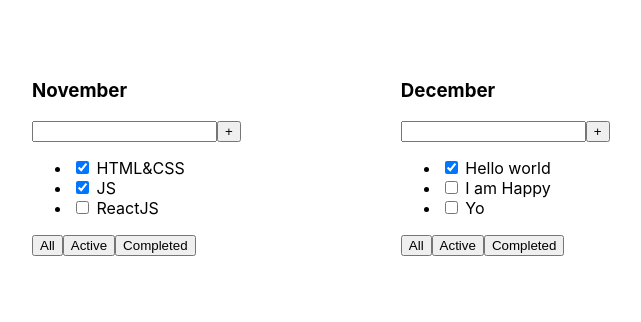
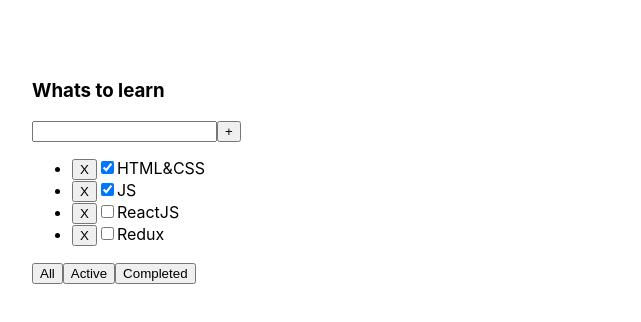
Before and after one commit to saw-code/todolist-ts, a React (Create React App) app: page / in a window 1280 px wide. Shown: the top 322 px of the page, without its empty margins (28-669 px from the left). Built offline with nearby package versions, Linux system fonts and the light colour scheme.

Commit message:
2_lesson-monday

```diff
--- a/src/App.tsx
+++ b/src/App.tsx
@@ -1,26 +1,29 @@
-import React from 'react';
+import React, {useState} from 'react';
 import './App.css';
-import {TaskType, Todolist} from "./Todolist";
+import {Todolist} from "./Todolist";
+
+export type FilterButtonName = 'all' | 'active' | 'completed'
 
 function App() {
-  const title1 = 'November'
-  const title2 = 'December'
 
-  const tasks1: Array<TaskType> = [
-    { id: 1, title: "HTML&CSS", isDone: true },
-    { id: 2, title: "JS", isDone: true },
-    { id: 3, title: "ReactJS", isDone: false }
-  ]
-  const tasks2: Array<TaskType> = [
-    { id: 1, title: "Hello world", isDone: true },
-    { id: 2, title: "I am Happy", isDone: false },
-    { id: 3, title: "Yo", isDone: false }
-  ]
+  let [tasks1, setTasks] = useState([
+    {id: 1, title: "HTML&CSS", isDone: true},
+    {id: 2, title: "JS", isDone: true},
+    {id: 3, title: "ReactJS", isDone: false},
+    {id: 4, title: "Redux", isDone: false}
+  ])
+
+  const removeTask = (taskID: number) => {
+    setTasks(tasks1.filter(el => el.id !== taskID))
+  }
 
   return (
     <div className="App">
-      <Todolist title={title1} tasks={tasks1}/>
-      <Todolist title={title2} tasks={tasks2}/>
+      <Todolist
+        title='Whats to learn'
+        tasks={tasks1}
+        removeTask={removeTask}
+      />
     </div>
   );
 }
--- a/src/Todolist.tsx
+++ b/src/Todolist.tsx
@@ -1,8 +1,10 @@
-import React from "react";
+import React, {useState} from "react";
+import {FilterButtonName} from "./App";
 
 type TodolistPropsType = {
   title: string
   tasks: Array<TaskType>
+  removeTask: (taskID: number) => void
 }
 
 export type TaskType = {
@@ -11,6 +13,22 @@ export type TaskType = {
   isDone: boolean
 }
 export const Todolist = (props: TodolistPropsType) => {
+
+  let [filterButtonName, setfilterButtonName] = useState<FilterButtonName>('all')
+
+  let durshlag = props.tasks
+
+  if (filterButtonName === 'active') {
+    durshlag = props.tasks.filter(el => !el.isDone)
+  }
+
+  if (filterButtonName === 'completed') {
+    durshlag = props.tasks.filter(el => el.isDone)
+  }
+
+  const filteredCurrentTasks = (buttonName: FilterButtonName) => {
+    setfilterButtonName(buttonName)
+  }
 
   return (
     <div className="App">
@@ -21,16 +39,20 @@ export const Todolist = (props: TodolistPropsType) => {
           <button>+</button>
         </div>
         <ul>
-          {props.tasks.map(el => {
+          {durshlag.map((el, index) => {
             return (
-              <li><input type="checkbox" checked={el.isDone}/> <span>{el.title}</span></li>
+              <li key={el.id}>
+                <button onClick={() => props.removeTask(el.id)}>X</button>
+                <input type="checkbox" checked={el.isDone}/>
+                <span>{el.title}</span>
+              </li>
             )
           })}
         </ul>
         <div>
-          <button>All</button>
-          <button>Active</button>
-          <button>Completed</button>
+          <button onClick={() => filteredCurrentTasks('all')}>All</button>
+          <button onClick={() => filteredCurrentTasks('active')}>Active</button>
+          <button onClick={() => filteredCurrentTasks('completed')}>Completed</button>
         </div>
       </div>
     </div>
```
